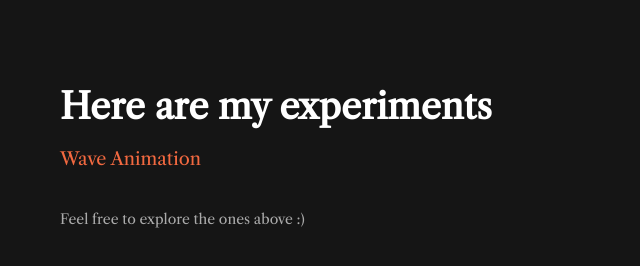
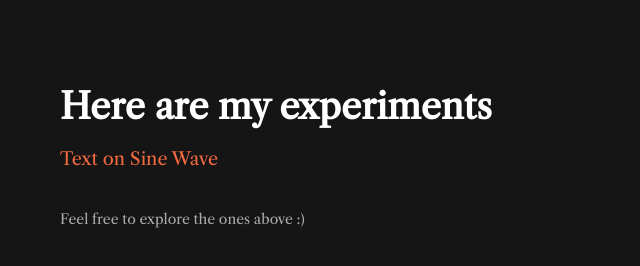
Before and after one commit to aloransattar/experiments, a plain HTML site: page index.html in a window 1280 px wide. Shown: the full height of the page, 0-640 px from the left. Drawn offline with nearby package versions, Linux system fonts and the light colour scheme.

Commit message:
Update index.html

```diff
--- a/index.html
+++ b/index.html
@@ -52,7 +52,8 @@
   <body>
     <h1>Here are my experiments</h1>
     <ul>
-      <li><a href="textonsine.htm">Wave Animation</a></li>
+      <li><a href="textonsine.htm" target="_blank">Text on Sine Wave</a>
+</li>
       <!-- Add more experiments here -->
     </ul>
     <div class="note">Feel free to explore the ones above :)</div>
```
